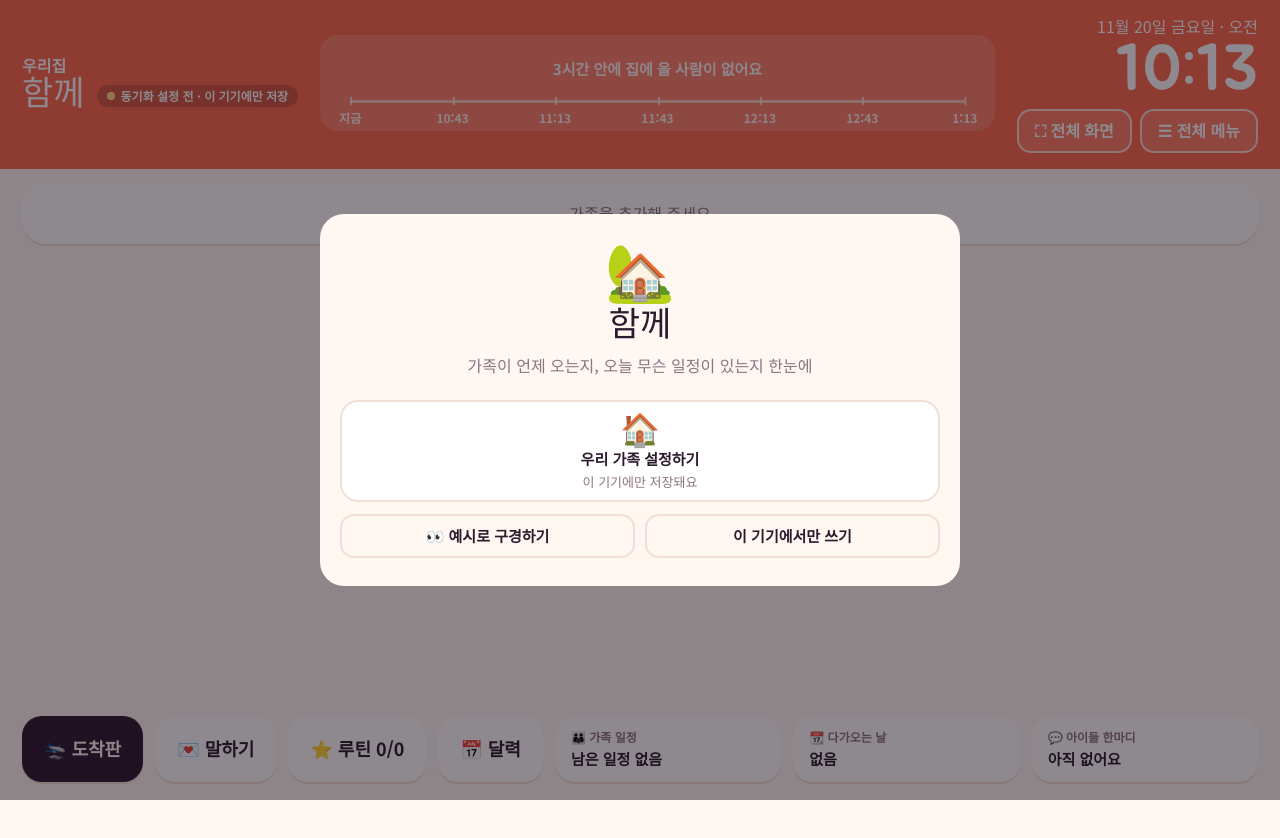
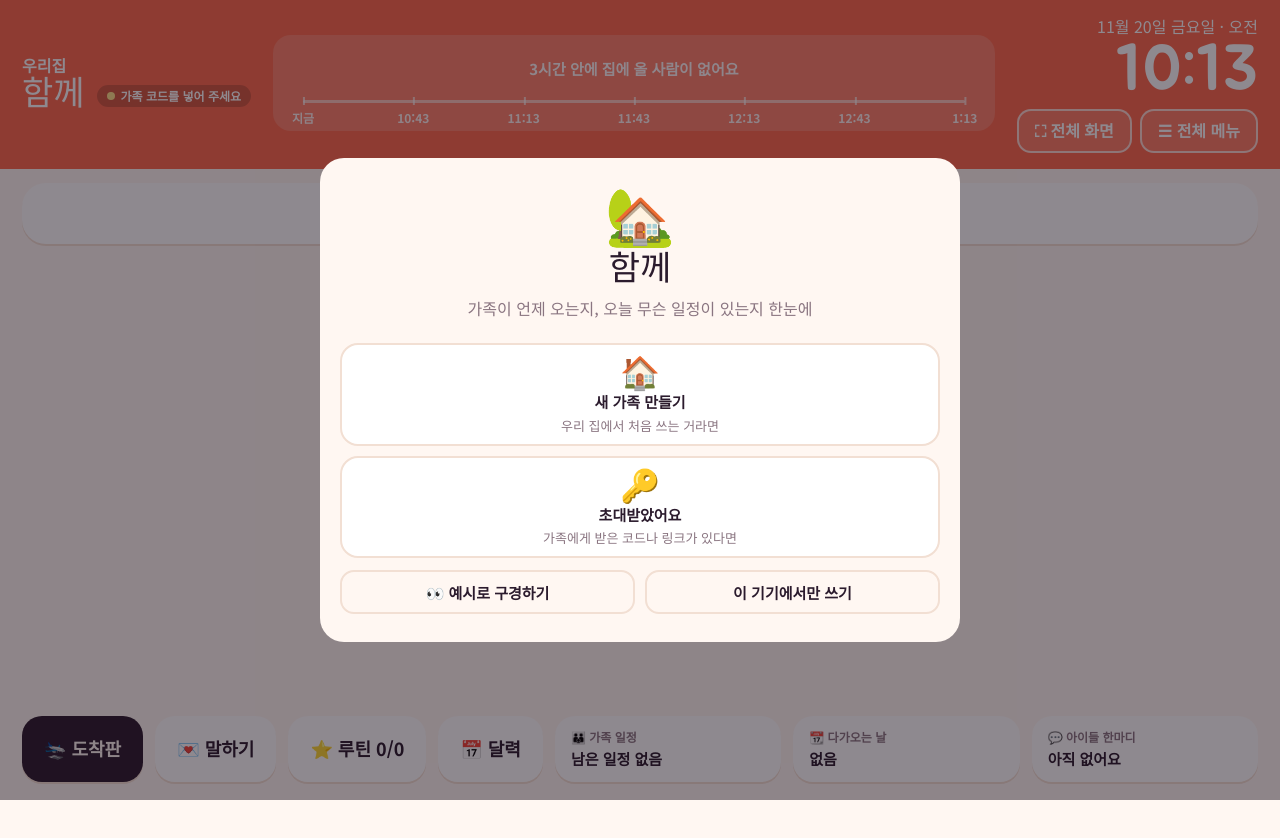
Before and after one commit to urijip/urijip.github.io, a plain HTML site: page index.html in a window 1280 px wide. Drawn offline with Linux system fonts and the light colour scheme.

Commit message:
index.html

```diff
--- a/index.html
+++ b/index.html
@@ -16,12 +16,12 @@
    Firebase 웹 앱 등록 후 나오는 firebaseConfig 의 { } 안 내용으로
    아래 빈 따옴표 줄들을 바꿔 넣고 저장하세요.                    */
 window.FIREBASE_CONFIG = {
-  apiKey: "",
-  authDomain: "",
-  projectId: "",
-  storageBucket: "",
-  messagingSenderId: "",
-  appId: ""
+  apiKey: "AIzaSyCi86X4a47mVlJpoLCzp6LXq0BUBR5Ri48",
+  authDomain: "dochak-8e54d.firebaseapp.com",
+  projectId: "dochak-8e54d",
+  storageBucket: "dochak-8e54d.firebasestorage.app",
+  messagingSenderId: "679075396806",
+  appId: "1:679075396806:web:2e3621c707d0a1c9baebc7",
 };
 /* 만든 사람 이름 (설정 화면 맨 아래에 표시, 비워도 돼요) */
 window.APP_MAKER = "";
```
